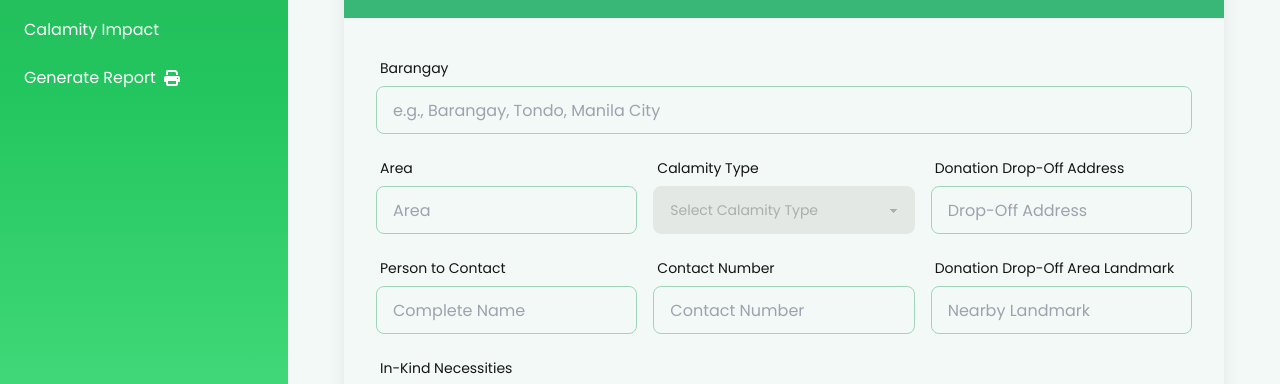
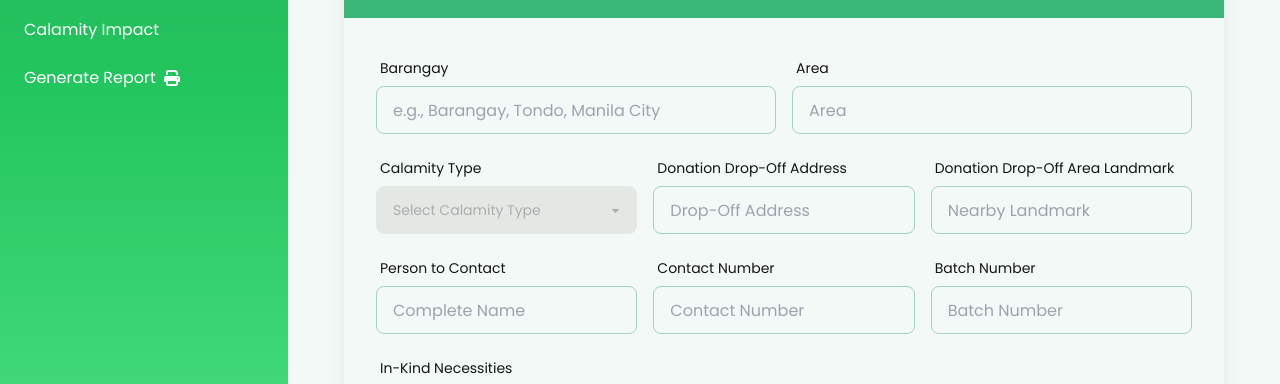
Before and after one commit to Rensutsuk/hirayalink, a Next.js app: page /admin/admin-request-donation in a window 1280 px wide. Shown: the part 318-702 px from the top of the page. Built offline with nearby package versions, Linux system fonts and the light colour scheme; no server answers.

Commit message:
🔧 Refactor batch number validation and displaying on PostItem

```diff
--- a/app/admin/admin-request-donation/page.tsx
+++ b/app/admin/admin-request-donation/page.tsx
@@ -20,6 +20,7 @@ export default function AdminRequestDonation() {
     specifications: {},
     proofFile: null,
     area: "",
+    batchNumber: "",
   };
 
   const [formData, setFormData] = useState(initialFormState);
@@ -98,6 +99,7 @@ export default function AdminRequestDonation() {
         necessities,
         specifications,
         proofFile,
+        batchNumber,
       } = formData;
 
       // Append form data
@@ -110,6 +112,7 @@ export default function AdminRequestDonation() {
       formDataToSend.append("donationLandmark", donationLandmark);
       formDataToSend.append("necessities", JSON.stringify(necessities));
       formDataToSend.append("specifications", JSON.stringify(specifications));
+      formDataToSend.append("batchNumber", batchNumber);
 
       // Handle file compression if a file is present
       if (proofFile) {
@@ -144,19 +147,21 @@ export default function AdminRequestDonation() {
 
     return (
       <div className="gap-4">
-        {Object.entries(formData.necessities).map(([category, items], index) => (
+        {Object.entries(formData.necessities).map(
+          ([category, items], index) => (
             <div key={index} className="m-2">
               <strong>{category}:</strong>{" "}
               {Array.isArray(items) ? items.join(", ") : items}
               <span className="ml-2">
                 {formData.specifications[category]
-                ? (Array.isArray(formData.specifications[category])
+                  ? Array.isArray(formData.specifications[category])
                     ? formData.specifications[category].join(", ")
-                   : formData.specifications[category])
+                    : formData.specifications[category]
                   : "No Specifications"}
               </span>
             </div>
-        ))}
+          )
+        )}
       </div>
     );
   };
@@ -182,7 +187,8 @@ export default function AdminRequestDonation() {
           </div>
           <div className="card-body">
             <form onSubmit={handleSubmit}>
-              <div className="mb-4">
+              <div className="grid grid-cols-2 gap-4 mb-4">
+                <div>
                   <label className="label">
                     <span className="label-text">Barangay</span>
                   </label>
@@ -198,8 +204,6 @@ export default function AdminRequestDonation() {
                     readOnly
                   />
                 </div>
-
-              <div className="grid grid-cols-3 gap-4 mb-4">
                 <div>
                   <label className="label">
                     <span className="label-text">Area</span>
@@ -216,6 +220,9 @@ export default function AdminRequestDonation() {
                     readOnly
                   />
                 </div>
+              </div>
+
+              <div className="grid grid-cols-3 gap-4 mb-4">
                 <div>
                   <label className="label">
                     <span className="label-text">Calamity Type</span>
@@ -264,6 +271,23 @@ export default function AdminRequestDonation() {
                     required
                   />
                 </div>
+                <div>
+                  <label className="label">
+                    <span className="label-text">
+                      Donation Drop-Off Area Landmark
+                    </span>
+                  </label>
+                  <input
+                    className="input input-bordered input-secondary w-full"
+                    id="donationLandmark"
+                    type="text"
+                    name="donationLandmark"
+                    value={formData.donationLandmark}
+                    onChange={handleChange}
+                    placeholder="Nearby Landmark"
+                    required
+                  />
+                </div>
               </div>
 
               <div className="grid grid-cols-3 gap-4 mb-4">
@@ -299,18 +323,16 @@ export default function AdminRequestDonation() {
                 </div>
                 <div>
                   <label className="label">
-                    <span className="label-text">
-                      Donation Drop-Off Area Landmark
-                    </span>
+                    <span className="label-text">Batch Number</span>
                   </label>
                   <input
                     className="input input-bordered input-secondary w-full"
-                    id="donationLandmark"
-                    type="text"
-                    name="donationLandmark"
-                    value={formData.donationLandmark}
+                    id="batchNumber"
+                    type="number"
+                    name="batchNumber"
+                    value={formData.batchNumber}
                     onChange={handleChange}
-                    placeholder="Nearby Landmark"
+                    placeholder="Batch Number"
                     required
                   />
                 </div>
--- a/app/api/barangay-request/route.tsx
+++ b/app/api/barangay-request/route.tsx
@@ -17,6 +17,18 @@ export async function POST(request: Request) {
     const necessities = formData.get("necessities") as string;
     const specifications = formData.get("specifications") as string;
     const proofFile = formData.get("proofFile") as File;
+
+    // Safely parse batchNumber to integer
+    const batchNumberRaw = formData.get("batchNumber");
+    const batchNumber = batchNumberRaw ? parseInt(batchNumberRaw.toString(), 10) : 0;
+
+    // Validate batchNumber
+    if (isNaN(batchNumber)) {
+      return NextResponse.json(
+        { error: "Invalid batch number" },
+        { status: 400 }
+      );
+    }
 
     let proofFileBuffer: Buffer | null = null;
     if (proofFile) {
@@ -43,8 +55,13 @@ export async function POST(request: Request) {
         dropOffLandmark: donationLandmark,
         inKind: JSON.parse(necessities),
         specifications: JSON.parse(specifications),
+        batchNumber, // Now properly typed as Int
         image: proofFileBuffer,
-        barangayId: barangay?.id,
+        Barangay: {
+          connect: {
+            id: barangay?.id
+          }
+        }
       },
     });
 
--- a/app/api/success-stories/route.tsx
+++ b/app/api/success-stories/route.tsx
@@ -2,7 +2,6 @@ import { NextResponse } from 'next/server';
 import { getServerSession } from 'next-auth/next';
 import { PrismaClient } from "@prisma/client";
 import { authOptions } from "../auth/[...nextauth]/route";
-import crypto from 'crypto';
 
 const prisma = new PrismaClient();
 
@@ -10,9 +9,7 @@ export default prisma;
 
 export async function GET(req: Request) {
   try {
-    console.log("GET request received");
     const session = await getServerSession(authOptions);
-    console.log("Session:", session);
     if (!session || !session.user) {
       return NextResponse.json({ error: 'Unauthorized' }, { status: 401 });
     }
--- a/components/donor/posts/barangay-requests/PostItem.tsx
+++ b/components/donor/posts/barangay-requests/PostItem.tsx
@@ -63,6 +63,10 @@ const PostItem = ({
             </div>
             <div className="p-1 px-2 bg-gray-100 rounded-full">
               <strong>Landmark:</strong> {post.dropOffLandmark}
+            </div>
+            <div className="p-1 px-2 bg-gray-100 rounded-full">
+              <strong>Batch Number:</strong> {post.batchNumber}{" "}
+              {/* Display the batch number */}
             </div>
             {post.inKind && post.specifications && (
               <div className="flex flex-wrap gap-2 text-sm">
```
Also changed, not shown: 2 other files (tests, documents, lock files or other folders). Lines whose indentation alone changed are shown as unchanged.
